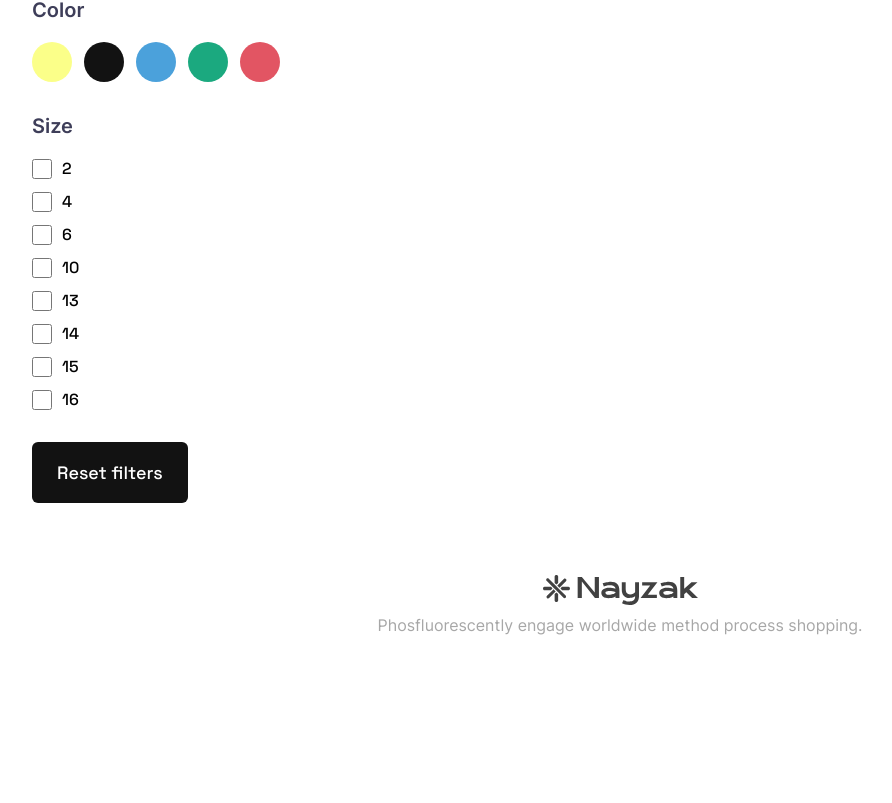
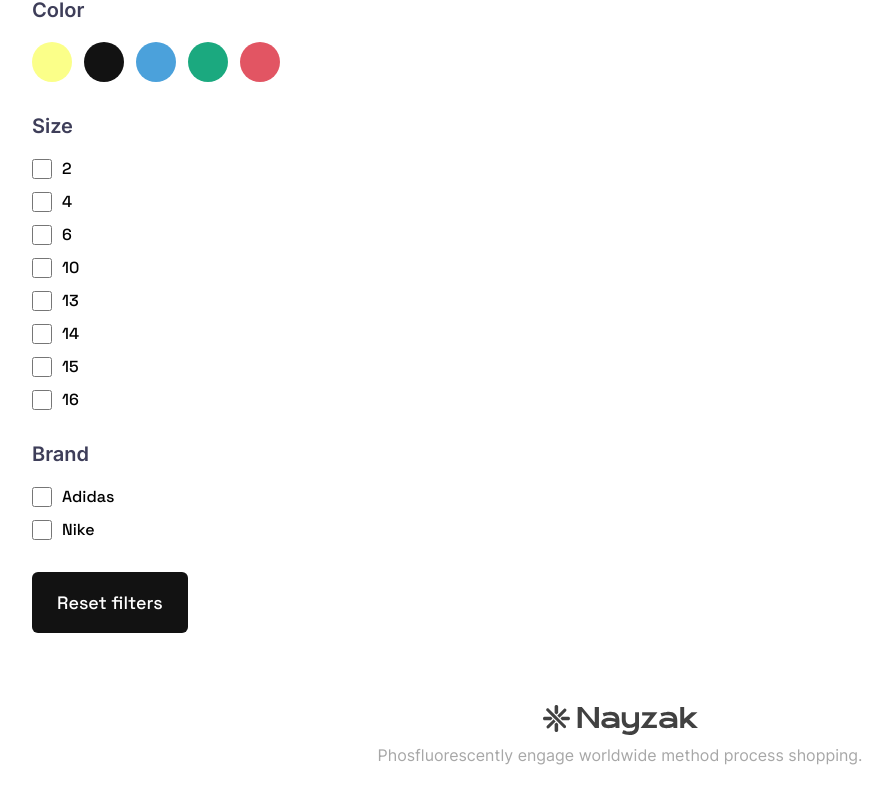
Before and after one commit to Vadimshidlov/ecommerce-application, a React (Create React App) app: page /shop in a window 1280 px wide. Shown: the part 880-1683 px from the top of the page, without its empty margins (20-912 px from the left). Before the commit the page ends 1587 px from the top, so only its background shows below. Built offline with nearby package versions, Linux system fonts and the light colour scheme; no server answers.

Commit message:
feat: add brand filter

```diff
--- a/src/view/app-components/ShopPage/Filter/Filter.scss
+++ b/src/view/app-components/ShopPage/Filter/Filter.scss
@@ -38,36 +38,8 @@
             span {
                 border-bottom: 1px solid #000;
                 font-weight: 600;
-                // &::before {
-                //     content: "";
-                //     position: absolute;
-                //     top: 0;
-                //     left: 0;
-                //     width: 100%;
-                //     height: 2px;
-                //     background-color: #121212;
-                // }
             }
         }
-
-        // &_active {
-        //     background: none;
-        //     border: none;
-        //     text-align: left;
-        //     cursor: pointer;
-        //     position: relative;
-        //     transition: all 0.3s;
-
-        //     span::after {
-        //         content: "";
-        //         position: absolute;
-        //         top: 0;
-        //         left: 0;
-        //         width: 100%;
-        //         height: 2px;
-        //         background-color: #121212;
-        //     }
-        // }
     }
 
     &__colors {
@@ -135,17 +107,37 @@
             }
         }
 
-        label {
-            display: flex;
-            align-items: center;
-            justify-content: center;
-            cursor: pointer;
-        }
-
         &-item {
             width: 20px;
             height: 20px;
             cursor: pointer;
         }
     }
+
+    &__brand {
+        display: flex;
+        flex-direction: column;
+        gap: 20px;
+
+        &-wrapper {
+            display: flex;
+            flex-direction: column;
+            justify-content: center;
+            align-items: flex-start;
+            gap: 12px;
+        }
+
+        &-item {
+            display: flex;
+            align-items: center;
+            gap: 10px;
+        }
+    }
+
+    label {
+        display: flex;
+        align-items: center;
+        justify-content: center;
+        cursor: pointer;
+    }
 }
--- a/src/view/app-components/ShopPage/Filter/Filter.tsx
+++ b/src/view/app-components/ShopPage/Filter/Filter.tsx
@@ -340,6 +340,33 @@ export function Filter({ onChangeFn, sortingParam, activeCategory }: IFilter) {
                     </div>
                 </div>
             </div>
+            <div className="filter__brand">
+                <Text classes={["inter-600-font", "font-size_xl", "color_blue-dark"]}>Brand</Text>
+                <div className="filter__brand-wrapper">
+                    <div className="filter__brand-item">
+                        <input
+                            type="checkbox"
+                            id="adidas"
+                            className="filter__size-item"
+                            onChange={() => {
+                                collectParams({ param: "%22adidas%22", type: "brand" });
+                            }}
+                        />
+                        <label htmlFor="adidas">Adidas</label>
+                    </div>
+                    <div className="filter__brand-item">
+                        <input
+                            type="checkbox"
+                            id="nike"
+                            className="filter__size-item"
+                            onChange={() => {
+                                collectParams({ param: "%22nike%22", type: "brand" });
+                            }}
+                        />
+                        <label htmlFor="nike">Nike</label>
+                    </div>
+                </div>
+            </div>
             <div className="filter__reset">
                 <Button
                     type="button"
```
